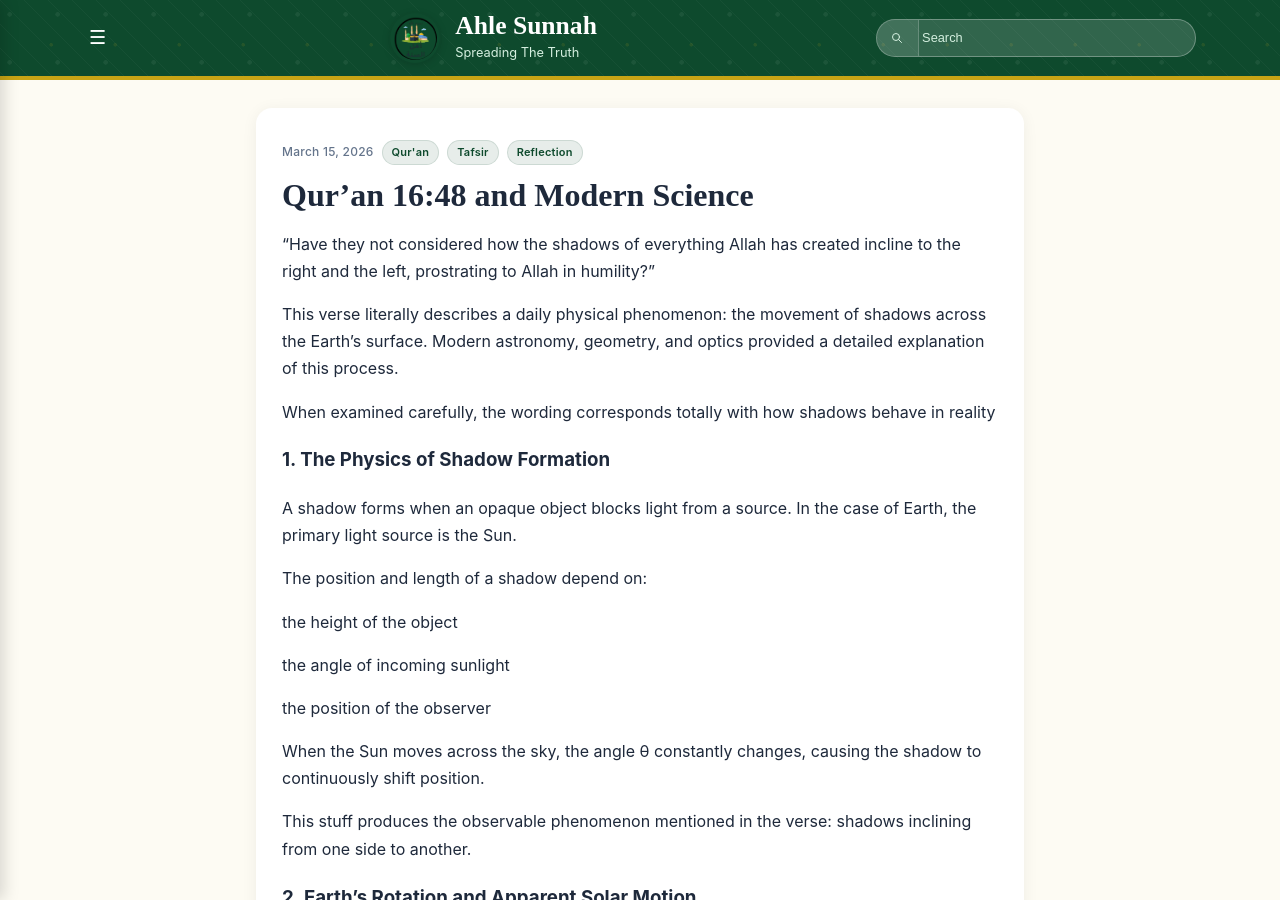
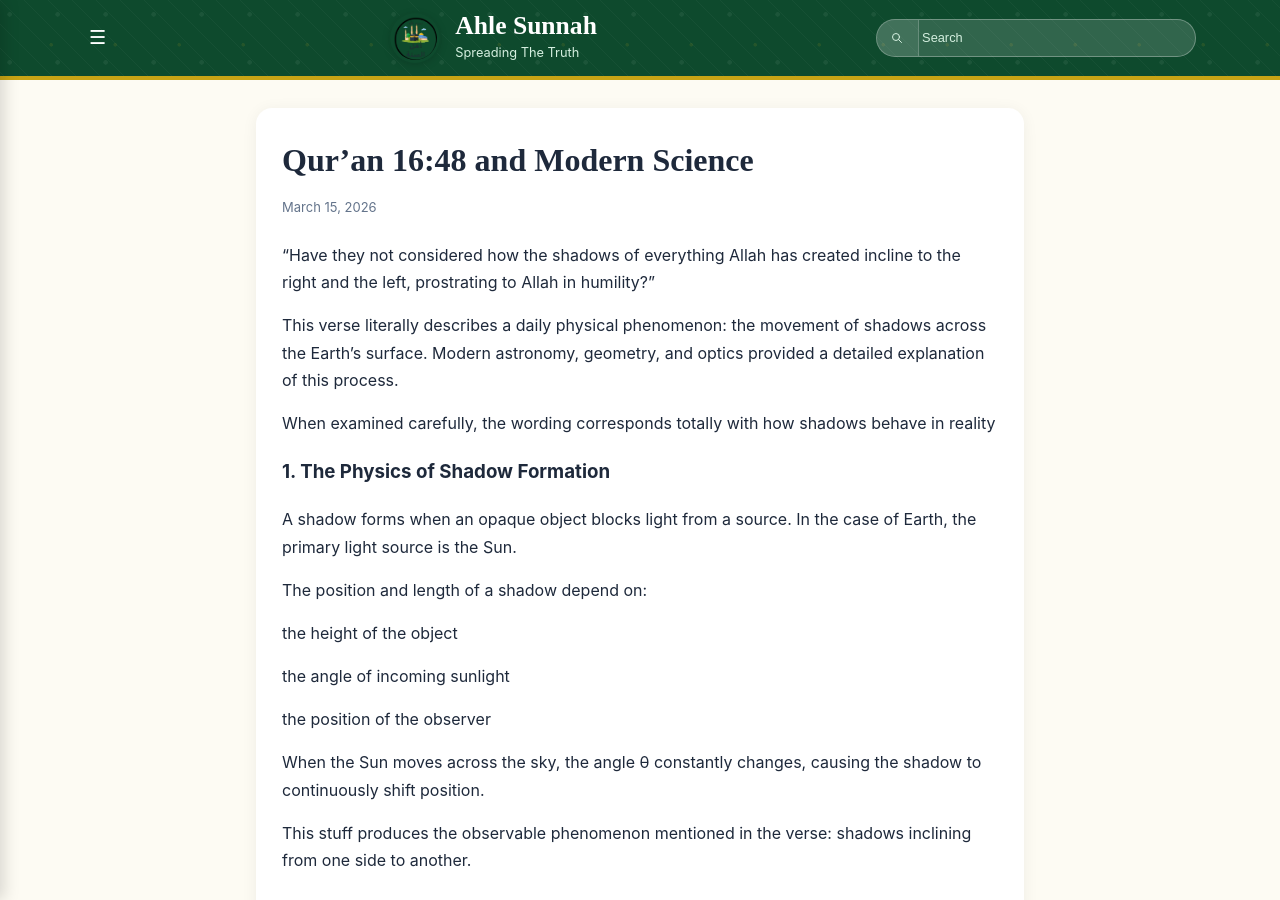
Before and after one commit to Fali17/ahlesunnah, a Jekyll site: the page built from _posts/2026-03-15-quran-1648-and-modern-science.md, in a window 1280 px wide and 900 px high. Built offline with Jekyll 4.4.1, drawn with Linux system fonts in a browser that asks for light colours.

Commit message:
Update post.html

```diff
--- a/_layouts/post.html
+++ b/_layouts/post.html
@@ -101,15 +101,26 @@ layout: default
 
 </style>
 
+
+<!-- This file acts as the master container for ALL your essays -->
 <article class="post-full">
-  <div class="post-meta">
-    <time>{{ page.date | date: "%B %d, %Y" }}</time>
-    {% if page.tags %}{% for tag in page.tags %}<span class="label">{{ tag }}</span>{% endfor %}{% endif %}
-  </div>
-  <h1>{{ page.title }}</h1>
+
+  <header class="post-header">
+    <h1 class="post-title">{{ page.title }}</h1>
+    <div class="meta">
+      <time datetime="{{ page.date | date_to_xmlschema }}">
+        {{ page.date | date: "%B %d, %Y" }}
+      </time>
+    </div>
+  </header>
+
+  <!-- This tag automatically injects your plain markdown prose here and applies your typography rules -->
   <div class="post-content">
     {{ content }}
   </div>
+
+</article>
+
   <!-- Chronological Post Navigation Row Framework -->
 {% if page.previous or page.next %}
 <div class="post-navigation-container">
```
